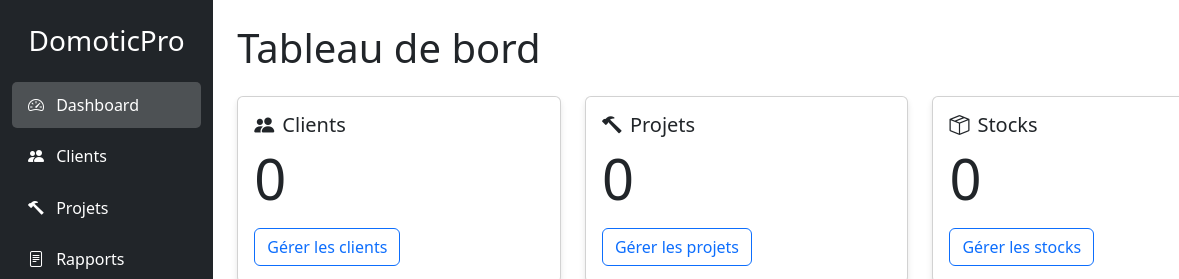
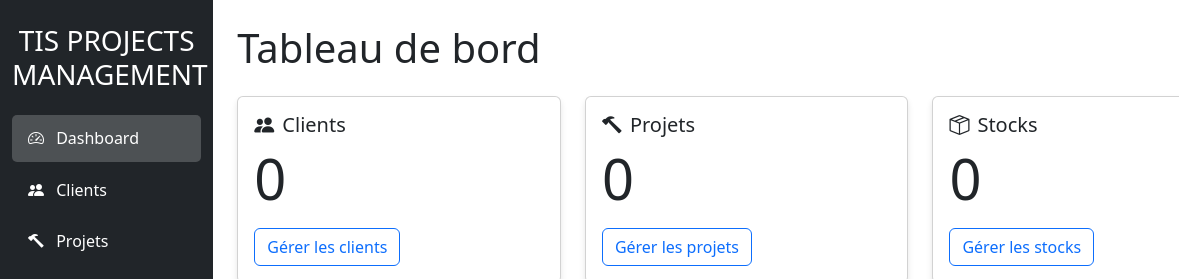
Before and after one commit to oussamaalmouallim/domotic-projects-managements-, a plain HTML site: page index.html in a window 1280 px wide. Shown: the top 279 px of the page, 0-1179 px from the left. Drawn offline with nearby package versions, Linux system fonts and the light colour scheme.

Commit message:
Update index.html

```diff
--- a/index.html
+++ b/index.html
@@ -2,7 +2,7 @@
 <head>
     <meta charset="UTF-8">
     <meta name="viewport" content="width=device-width, initial-scale=1.0">
-    <title>DomoticPro - Dashboard</title>
+    <title>TIS PROJECTS MANAGEMENT - Dashboard</title>
     <link rel="stylesheet" href="styles.css">
     <link href="https://cdn.jsdelivr.net/npm/bootstrap@5.3.0/dist/css/bootstrap.min.css" rel="stylesheet">
     <link href="https://cdn.jsdelivr.net/npm/fullcalendar@5.11.3/main.css" rel="stylesheet">
@@ -13,7 +13,7 @@
         <div class="row">
             <!-- Sidebar Navigation -->
             <div class="col-md-2 sidebar bg-dark text-white py-4 no-print">
-                <h3 class="text-center mb-4">DomoticPro</h3>
+                <h3 class="text-center mb-4">TIS PROJECTS MANAGEMENT</h3>
                 <ul class="nav flex-column">
                     <li class="nav-item">
                         <a class="nav-link text-white active" href="#" onclick="showView('dashboard')">
```
